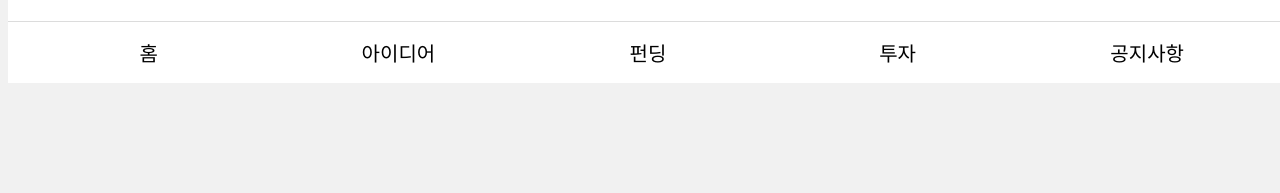
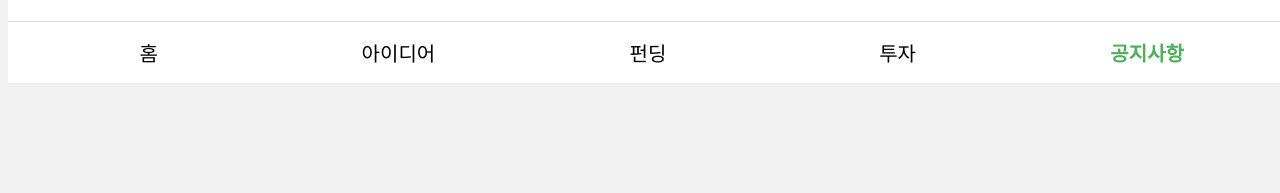
Before and after one commit to potato179/Icon, a website: page web/notice.html in a window 1280 px wide. Shown: the part 115-308 px from the top of the page. Drawn offline with nearby package versions, Linux system fonts and the light colour scheme; a web font is replaced by a local one.

Commit message:
Update notice.html

```diff
--- a/web/notice.html
+++ b/web/notice.html
@@ -48,7 +48,7 @@
                     <li><a href = "./ideas.html">아이디어</a></li>
                     <li><a href = "./funds.html">펀딩</a></li>
                     <li><a href = "./investment.html">투자</a></li>
-                    <li><a href = "./notice.html">공지사항</a></li>
+                    <li><a id = "header-current" href = "./notice.html">공지사항</a></li>
                 </ul>
             </div>
         </div>
```
